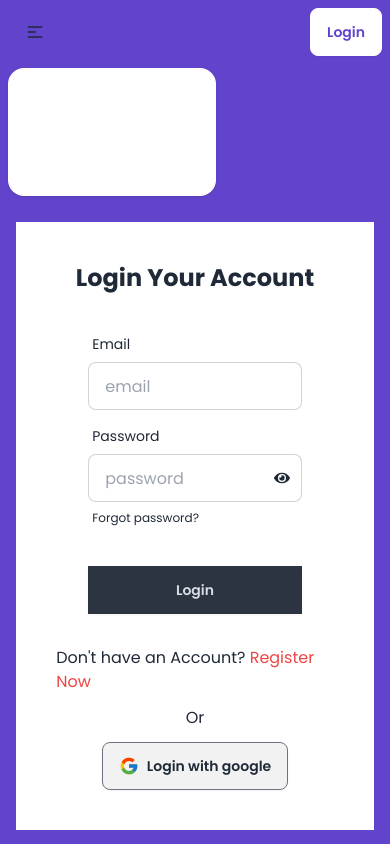
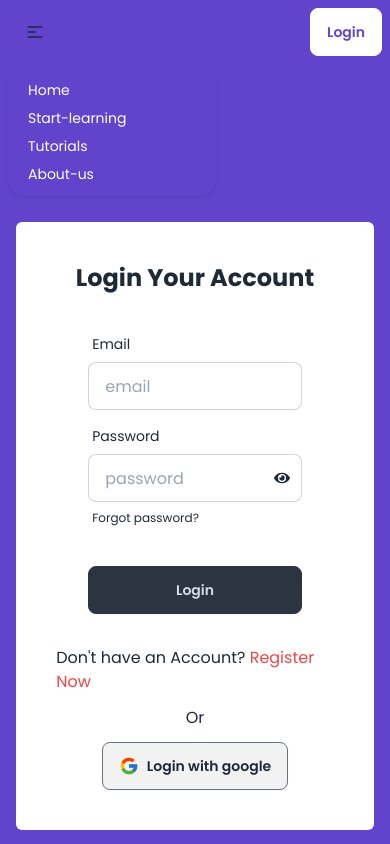
Before and after one commit to zishanmeh/lingo-bingo-language-learning-app, a React (Vite) app: page /auth/login in a window 390 px wide. Both pictures are taken after a click on the button 35 px from the left and 32 px from the top of the page. Shown: the top 844 px of the page. Built offline with nearby package versions, Linux system fonts and the light colour scheme; no server answers.

Commit message:
Fixed some small design

```diff
--- a/src/components/Navbar.jsx
+++ b/src/components/Navbar.jsx
@@ -59,7 +59,7 @@ const Navbar = () => {
           </div>
           <ul
             tabIndex={0}
-            className="menu menu-sm dropdown-content bg-base-100 rounded-box z-[1] mt-3 w-52 p-2 shadow text-secondary_color"
+            className="menu menu-sm dropdown-content bg-primary_color lg:bg-base-100 rounded-box z-[1] mt-3 w-52 p-2 shadow text-secondary_color"
           >
             {links}
           </ul>
--- a/src/pages/Login.jsx
+++ b/src/pages/Login.jsx
@@ -71,7 +71,7 @@ const Login = () => {
       <Helmet>
         <title>Login- Lingo Bingo</title>
       </Helmet>
-      <div className="card bg-base-100 w-full max-w-lg shrink-0 rounded-none p-10">
+      <div className="card bg-base-100 w-full max-w-lg shrink-0 rounded-md p-10">
         <h2 className="font-bold text-center text-2xl">Login Your Account</h2>
         {errorMessage && (
           <p className="text-red-500 text-center mt-3">{errorMessage}</p>
@@ -125,7 +125,7 @@ const Login = () => {
             </label>
           </div>
           <div className="form-control mt-6">
-            <button className="btn btn-neutral rounded-none">Login</button>
+            <button className="btn btn-neutral">Login</button>
           </div>
         </form>
         <p>
```
